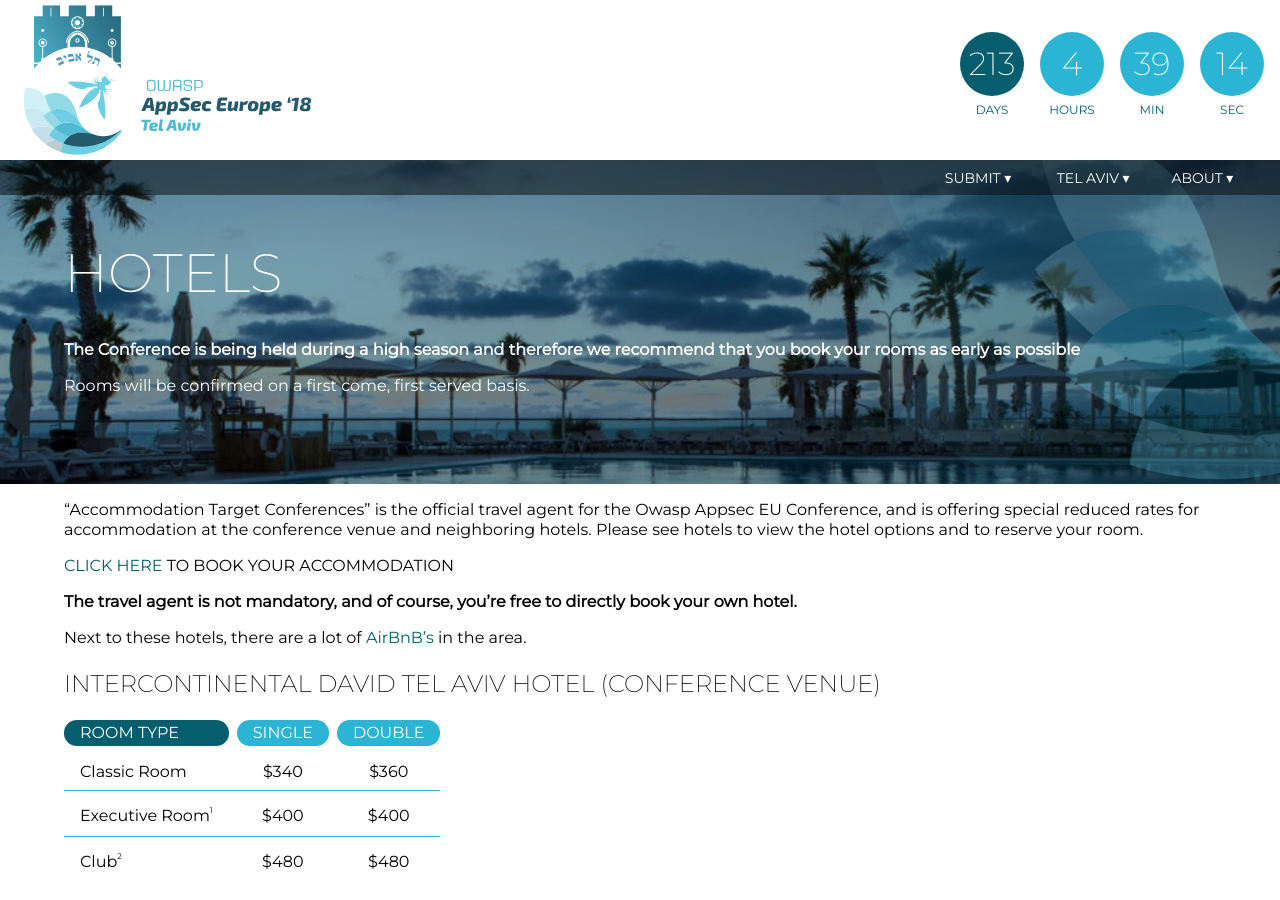
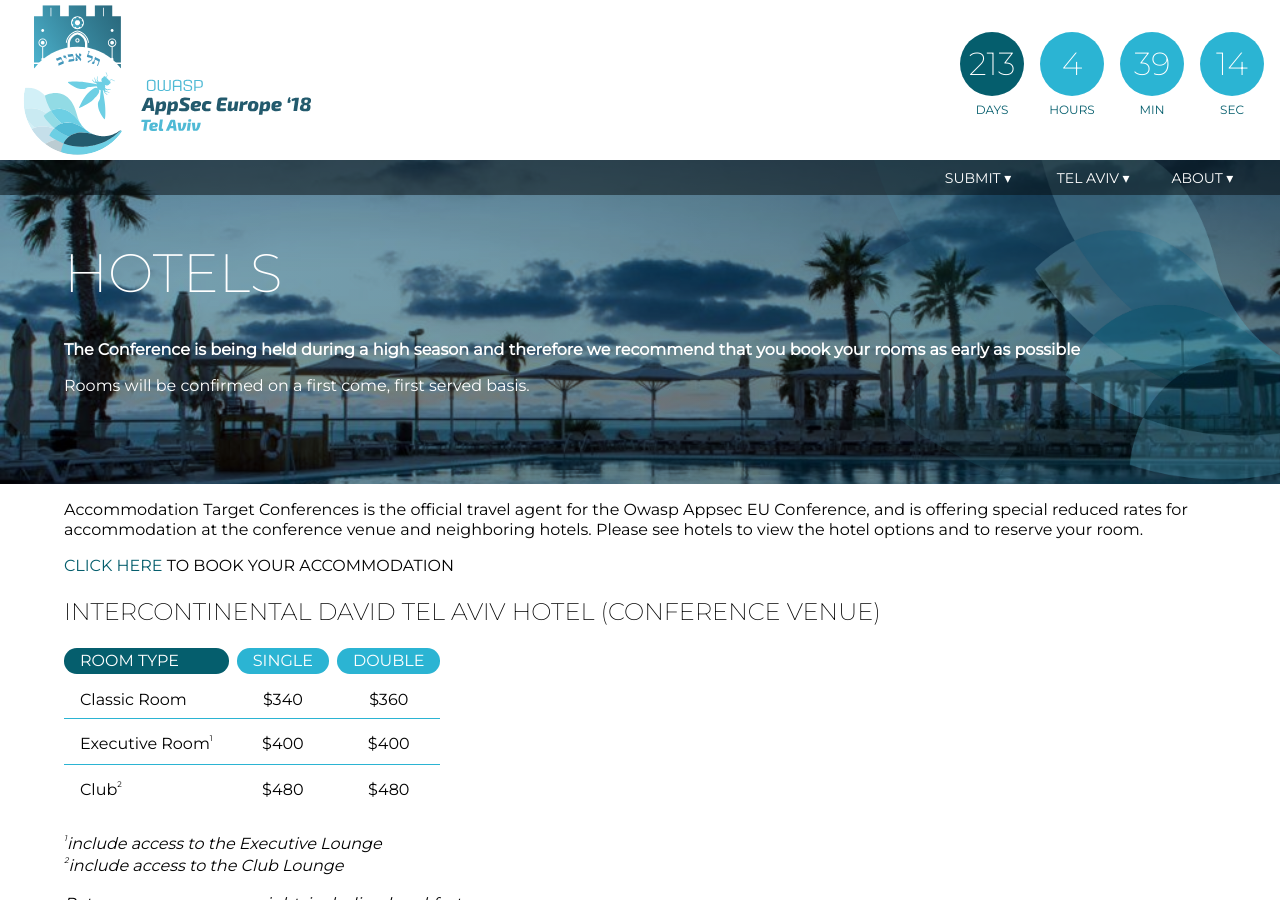
Before and after one commit to OWASP/AppSecEurope2018, a Jekyll site: the page built from telaviv/hotels.md, in a window 1280 px wide and 900 px high. Built offline with Jekyll 4.4.1, drawn with Linux system fonts in a browser that asks for light colours; some of the changed lines change nothing that is shown; some of the changed text lies outside the part shown.

Commit message:
Updating hotels page

```diff
--- a/telaviv/hotels.md
+++ b/telaviv/hotels.md
@@ -14,13 +14,9 @@
 </section>
 <section markdown="1">
 
-"Accommodation Target Conferences" is the official travel agent for the Owasp Appsec EU Conference, and is offering special reduced rates for accommodation at the conference venue and neighboring hotels. Please see hotels to view the hotel options and to reserve your room.
+Accommodation Target Conferences is the official travel agent for the Owasp Appsec EU Conference, and is offering special reduced rates for accommodation at the conference venue and neighboring hotels. Please see hotels to view the hotel options and to reserve your room.
 
 [CLICK HERE](https://knasim.herokuapp.com/owasp2018/users/new) TO BOOK YOUR ACCOMMODATION
-
-**The travel agent is not mandatory, and of course, you're free to directly book your own hotel.**
-
-Next to these hotels, there are a lot of [AirBnB's](https://www.airbnb.com) in the area.
 
 
 ### Intercontinental David Tel Aviv Hotel (Conference Venue)
@@ -232,10 +228,21 @@
 Check-in: 15:00
 Check-out: 11:00
 
-Please see below maps of the Hotel options in comparison to the Conference venue
+
+## Other options
+
+**The travel agent is not mandatory, and of course, you're free to directly book your own hotel.**
+
+Next to these hotels, there are a lot of [AirBnB's](https://www.airbnb.com) in the area.
 
 </section>
 <section class="inverse" markdown="1">
+
+## Contact
+For any questions concerning accommodations and tours, please feel free to contact:
+Target Conferences Ltd.
+Phone:  +972 3 5175150
+Email address: owasp2018@target-conferences.com
 
 ## Payment
 
```
